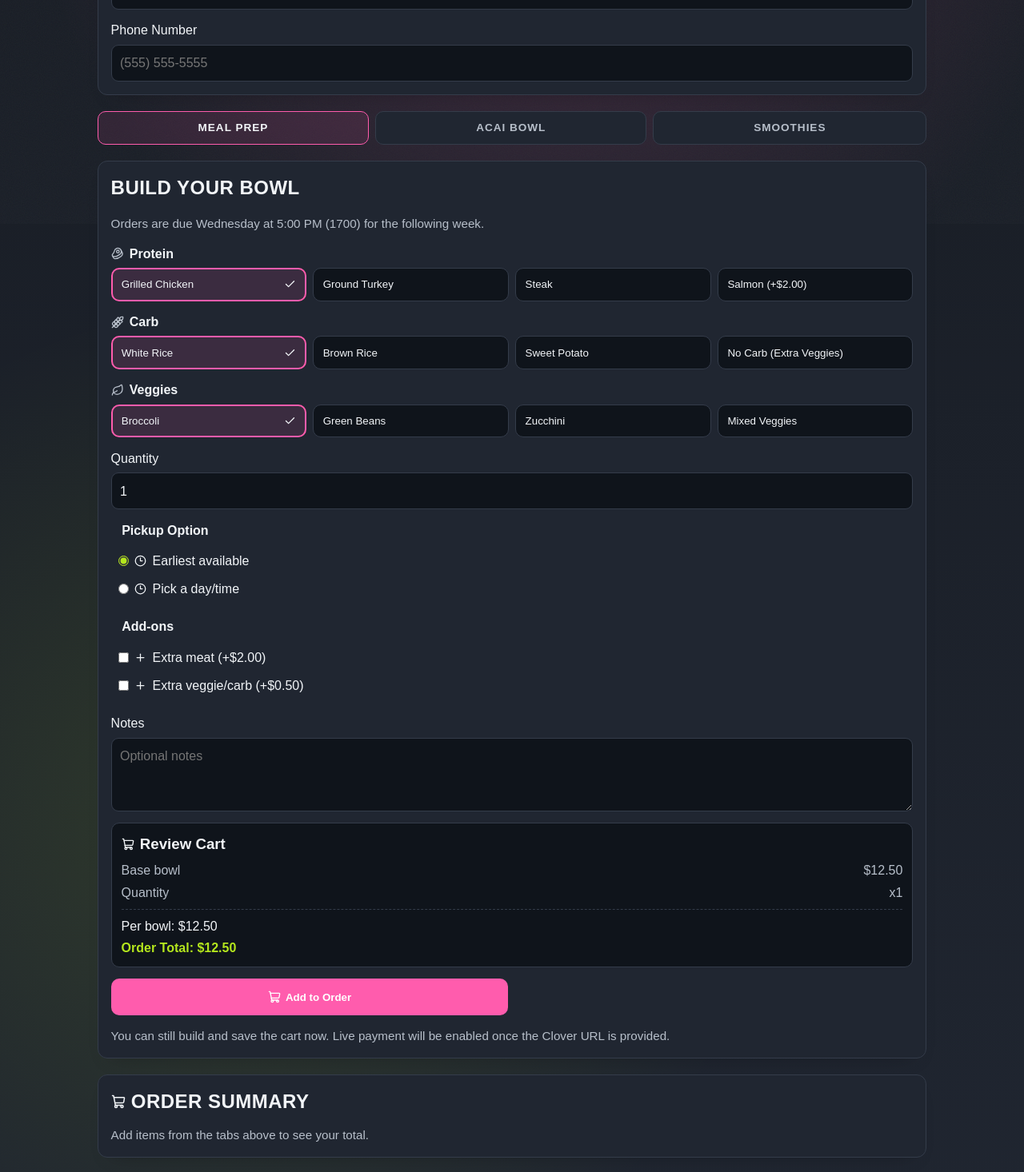
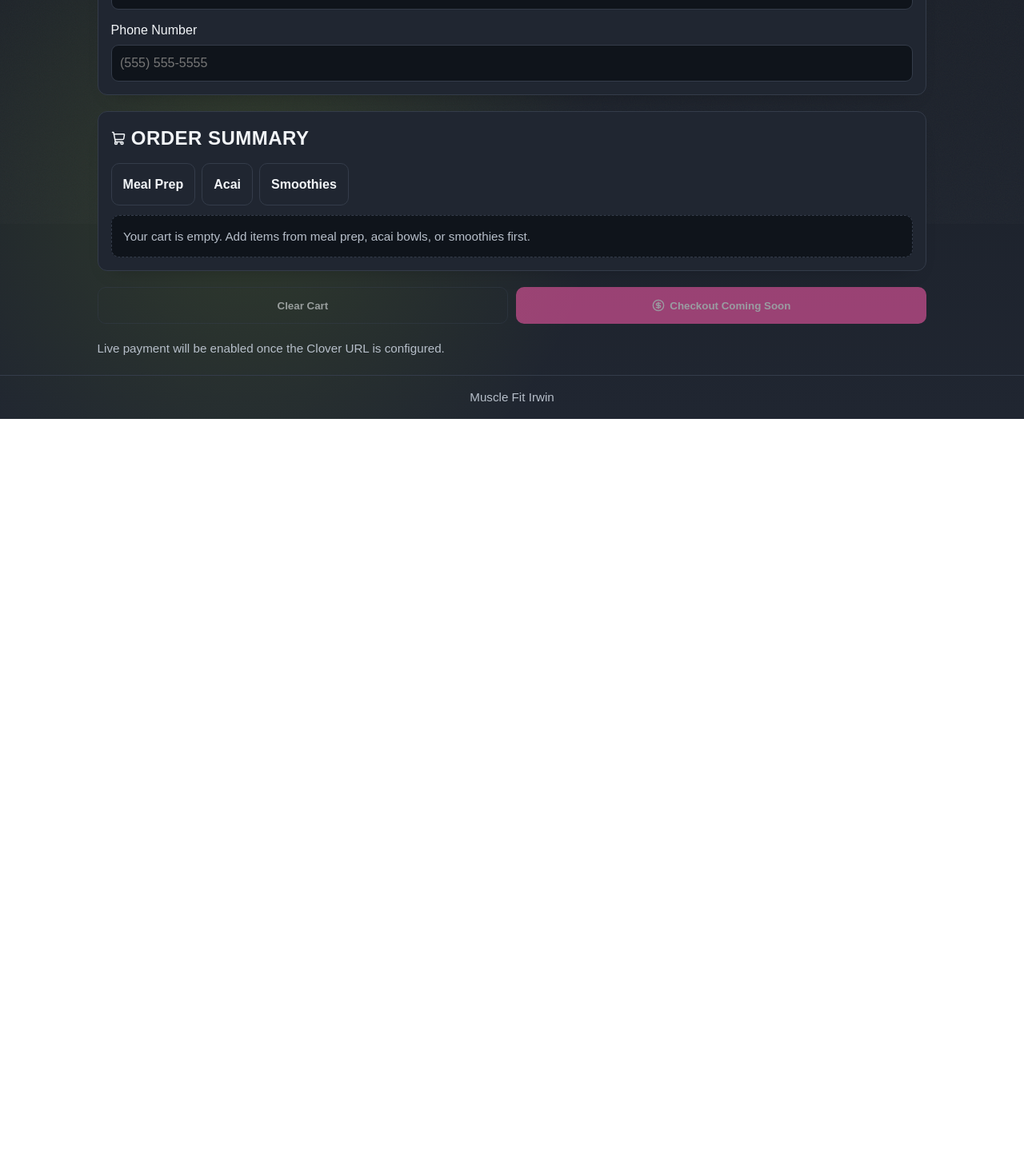
Before and after one commit to nwilliam441/Musclefit, a Next.js app: page /order in a window 1280 px wide. Shown: the part 520-1986 px from the top of the page at 80% size. After the commit the page ends 1044 px from the top, so only its background shows below. Built offline with nearby package versions, Linux system fonts and the light colour scheme.

Commit message:
fix(order): make order page review-only cart

```diff
--- a/app/globals.css
+++ b/app/globals.css
@@ -991,10 +991,32 @@ input[type="radio"] {
   gap: 0.75rem;
 }
 
+.summary-header {
+  display: grid;
+  gap: 0.75rem;
+}
+
 .order-summary h2 {
   display: inline-flex;
   align-items: center;
   gap: 0.45rem;
+}
+
+.summary-controls {
+  display: flex;
+  flex-wrap: wrap;
+  gap: 0.5rem;
+}
+
+.summary-controls .btn {
+  width: auto;
+}
+
+.summary-empty-state {
+  border: 1px dashed var(--border);
+  border-radius: 10px;
+  padding: 0.9rem;
+  background: #0f141b;
 }
 
 .summary-section {
@@ -1004,12 +1026,54 @@ input[type="radio"] {
   gap: 0.35rem;
 }
 
+.summary-row-top {
+  display: flex;
+  justify-content: space-between;
+  align-items: center;
+  gap: 0.75rem;
+  flex-wrap: wrap;
+}
+
+.summary-row-actions {
+  display: inline-flex;
+  align-items: center;
+  gap: 0.75rem;
+  flex-wrap: wrap;
+}
+
 .summary-label {
   font-weight: 700;
   text-transform: uppercase;
   letter-spacing: 0.06em;
   font-size: 0.78rem;
   color: var(--accent-tan);
+}
+
+.summary-link,
+.summary-remove {
+  font: inherit;
+  font-size: 0.86rem;
+  color: var(--text-main);
+}
+
+.summary-link {
+  text-decoration: underline;
+  text-underline-offset: 0.18rem;
+}
+
+.summary-remove {
+  border: 0;
+  background: transparent;
+  display: inline-flex;
+  align-items: center;
+  gap: 0.35rem;
+  cursor: pointer;
+  padding: 0;
+}
+
+.summary-remove:hover,
+.summary-link:hover {
+  color: var(--accent-red);
 }
 
 .summary-line-items {
--- a/app/order/page.tsx
+++ b/app/order/page.tsx
@@ -1,14 +1,11 @@
 "use client";
 
-import { useState } from "react";
-import { CircleDollarSign, ShoppingCart } from "lucide-react";
-import { MealPrepForm } from "@/components/meal-prep-form";
-import { AcaiForm } from "@/components/acai-form";
-import { SmoothieForm } from "@/components/smoothie-form";
+import Link from "next/link";
+import { useEffect, useState } from "react";
+import { CircleDollarSign, ShoppingCart, Trash2 } from "lucide-react";
 import { siteData } from "@/lib/site-data";
 import type { CartEntry, UnifiedCart } from "@/lib/cart-types";
-
-type Tab = "meal-prep" | "acai" | "smoothie";
+import { clearStoredCart, readStoredCart, removeStoredCartItem } from "@/lib/cart-storage";
 
 const formatCurrency = (value: number) =>
   new Intl.NumberFormat("en-US", { style: "currency", currency: "USD" }).format(value);
@@ -16,16 +13,23 @@ const formatCurrency = (value: number) =>
 const hasCheckoutUrl = Boolean(siteData.clover.orderUrl);
 
 export default function OrderPage() {
-  const [activeTab, setActiveTab] = useState<Tab>("meal-prep");
   const [cart, setCart] = useState<UnifiedCart>({});
   const [customer, setCustomer] = useState({ name: "", email: "", phone: "" });
   const [isSubmitting, setIsSubmitting] = useState(false);
   const [submitMessage, setSubmitMessage] = useState("");
 
-  const updateCart = (key: keyof UnifiedCart) => (entry: CartEntry) => {
-    setCart((prev) => ({ ...prev, [key]: entry }));
-    setSubmitMessage("");
-  };
+  useEffect(() => {
+    const syncCart = () => setCart(readStoredCart());
+
+    syncCart();
+    window.addEventListener("focus", syncCart);
+    window.addEventListener("storage", syncCart);
+
+    return () => {
+      window.removeEventListener("focus", syncCart);
+      window.removeEventListener("storage", syncCart);
+    };
+  }, []);
 
   const grandTotal =
     (cart.mealPrep?.subtotal ?? 0) + (cart.acai?.subtotal ?? 0) + (cart.smoothie?.subtotal ?? 0);
@@ -66,24 +70,29 @@ export default function OrderPage() {
     }
   };
 
-  const tabs: Array<{ id: Tab; label: string; cartKey: keyof UnifiedCart }> = [
-    { id: "meal-prep", label: "Meal Prep", cartKey: "mealPrep" },
-    { id: "acai", label: "Acai Bowl", cartKey: "acai" },
-    { id: "smoothie", label: "Smoothies", cartKey: "smoothie" },
+  const summaryRows: Array<{ label: string; href: string; cartKey: keyof UnifiedCart; entry: CartEntry | undefined }> = [
+    { label: "Meal Prep", href: "/meal-prep", cartKey: "mealPrep", entry: cart.mealPrep },
+    { label: "Acai Bowl", href: "/acai-bowls", cartKey: "acai", entry: cart.acai },
+    { label: "Smoothies", href: "/smoothies", cartKey: "smoothie", entry: cart.smoothie },
   ];
 
-  const summaryRows: Array<{ label: string; entry: CartEntry | undefined }> = [
-    { label: "Meal Prep", entry: cart.mealPrep },
-    { label: "Acai Bowl", entry: cart.acai },
-    { label: "Smoothies", entry: cart.smoothie },
-  ];
+  const removeItem = (key: keyof UnifiedCart) => {
+    setCart(removeStoredCartItem(key));
+    setSubmitMessage("");
+  };
+
+  const clearCart = () => {
+    clearStoredCart();
+    setCart({});
+    setSubmitMessage("");
+  };
 
   return (
     <main className="page-shell">
       <section className="hero compact">
         <p className="eyebrow">Order</p>
-        <h1>Build Your Order</h1>
-        <p>Add items from each tab, review your total, then check out in one step.</p>
+        <h1>Review Your Order</h1>
+        <p>This page is your cart review. Build meal prep, acai, and smoothie items on their own pages, then check out here.</p>
       </section>
 
       {/* Customer info */}
@@ -119,50 +128,35 @@ export default function OrderPage() {
         </label>
       </section>
 
-      {/* Tab navigation */}
-      <nav className="order-tabs" aria-label="Order categories">
-        {tabs.map(({ id, label, cartKey }) => {
-          const hasItem = Boolean(cart[cartKey]);
-          return (
-            <button
-              key={id}
-              type="button"
-              className={`tab-btn${activeTab === id ? " active" : ""}${hasItem ? " has-item" : ""}`}
-              onClick={() => setActiveTab(id)}
-            >
-              {label}
-              {hasItem ? <span className="tab-check" aria-label="added">✓</span> : null}
-            </button>
-          );
-        })}
-      </nav>
-
-      {/* Tab panels */}
-      <div className="tab-panel">
-        {activeTab === "meal-prep" && (
-          <MealPrepForm cartMode onCartUpdate={updateCart("mealPrep")} />
-        )}
-        {activeTab === "acai" && (
-          <AcaiForm cartMode onCartUpdate={updateCart("acai")} />
-        )}
-        {activeTab === "smoothie" && (
-          <SmoothieForm onCartUpdate={updateCart("smoothie")} />
-        )}
-      </div>
-
-      {/* Order summary */}
       <section className="card order-summary" aria-live="polite">
-        <h2>
-          <ShoppingCart size={18} aria-hidden="true" /> Order Summary
-        </h2>
+        <div className="summary-header">
+          <h2>
+            <ShoppingCart size={18} aria-hidden="true" /> Order Summary
+          </h2>
+          <div className="summary-controls">
+            <Link href="/meal-prep" className="btn btn-secondary">Meal Prep</Link>
+            <Link href="/acai-bowls" className="btn btn-secondary">Acai</Link>
+            <Link href="/smoothies" className="btn btn-secondary">Smoothies</Link>
+          </div>
+        </div>
 
         {summaryRows.every((r) => !r.entry) ? (
-          <p className="muted">Add items from the tabs above to see your total.</p>
+          <div className="summary-empty-state">
+            <p className="muted">Your cart is empty. Add items from meal prep, acai bowls, or smoothies first.</p>
+          </div>
         ) : (
-          summaryRows.map(({ label, entry }) =>
+          summaryRows.map(({ label, href, cartKey, entry }) =>
             entry ? (
               <div key={label} className="summary-section">
-                <p className="summary-label">{label}</p>
+                <div className="summary-row-top">
+                  <p className="summary-label">{label}</p>
+                  <div className="summary-row-actions">
+                    <Link href={href} className="summary-link">Edit</Link>
+                    <button type="button" className="summary-remove" onClick={() => removeItem(cartKey)}>
+                      <Trash2 size={14} aria-hidden="true" /> Remove
+                    </button>
+                  </div>
+                </div>
                 <ul className="summary-line-items">
                   {entry.lineItems.map((item) => (
                     <li key={item.label}>
@@ -185,8 +179,16 @@ export default function OrderPage() {
         ) : null}
       </section>
 
-      {/* Checkout */}
       <div className="cart-actions">
+        <button
+          type="button"
+          className="btn btn-secondary"
+          disabled={grandTotal === 0}
+          aria-disabled={grandTotal === 0}
+          onClick={clearCart}
+        >
+          Clear Cart
+        </button>
         <button
           type="button"
           className={`btn btn-primary submit-btn${isSubmitting ? " is-loading" : ""}`}
--- a/components/meal-prep-form.tsx
+++ b/components/meal-prep-form.tsx
@@ -4,6 +4,7 @@ import { useMemo, useState, type ReactNode } from "react";
 import { Beef, Check, CircleDollarSign, Clock3, Leaf, Plus, ShoppingCart, Wheat } from "lucide-react";
 import { siteData } from "@/lib/site-data";
 import type { CartEntry } from "@/lib/cart-types";
+import { updateStoredCartItem } from "@/lib/cart-storage";
 
 type OrderFormState = {
   name: string;
@@ -151,8 +152,7 @@ export function MealPrepForm({ cartMode, onCartUpdate }: MealPrepFormProps = {})
 
     setCartOrder(nextOrder);
 
-    if (cartMode && onCartUpdate) {
-      onCartUpdate({
+    const cartEntry: CartEntry = {
       subtotal: nextOrder.pricing.orderTotal,
       lineItems: nextOrder.pricing.lineItems,
       details: {
@@ -160,10 +160,15 @@ export function MealPrepForm({ cartMode, onCartUpdate }: MealPrepFormProps = {})
         pickup: nextOrder.pickup,
         notes: nextOrder.notes,
       },
-      });
+    };
+
+    updateStoredCartItem("mealPrep", cartEntry);
+
+    if (cartMode && onCartUpdate) {
+      onCartUpdate(cartEntry);
       setSubmitMessage("Meal prep added to order.");
     } else {
-      setSubmitMessage("Cart ready. Continue to checkout.");
+      setSubmitMessage("Meal prep added to cart. Review it on the order page.");
     }
   };
 
--- a/components/smoothie-form.tsx
+++ b/components/smoothie-form.tsx
@@ -4,6 +4,7 @@ import { useMemo, useState } from "react";
 import { Check, Clock3, ShoppingCart } from "lucide-react";
 import { siteData } from "@/lib/site-data";
 import type { CartEntry } from "@/lib/cart-types";
+import { updateStoredCartItem } from "@/lib/cart-storage";
 
 const smoothieData = siteData.smoothies;
 const allSmoothies = smoothieData.categories.flatMap((cat) =>
@@ -14,7 +15,7 @@ const formatCurrency = (value: number) =>
   new Intl.NumberFormat("en-US", { style: "currency", currency: "USD" }).format(value);
 
 type SmoothieFormProps = {
-  onCartUpdate: (entry: CartEntry) => void;
+  onCartUpdate?: (entry: CartEntry) => void;
 };
 
 export function SmoothieForm({ onCartUpdate }: SmoothieFormProps) {
@@ -63,7 +64,7 @@ export function SmoothieForm({ onCartUpdate }: SmoothieFormProps) {
         ? "Earliest available pickup"
         : `Scheduled pickup: ${pickupDate} at ${pickupTime}`;
 
-    onCartUpdate({
+    const cartEntry: CartEntry = {
       subtotal: orderTotal,
       lineItems,
       details: {
@@ -74,7 +75,10 @@ export function SmoothieForm({ onCartUpdate }: SmoothieFormProps) {
         pickup: pickupSummary,
         notes,
       },
-    });
+    };
+
+    updateStoredCartItem("smoothie", cartEntry);
+    onCartUpdate?.(cartEntry);
 
     setAddedMessage("Smoothies added to order.");
   };
--- /dev/null
+++ b/lib/cart-storage.ts
@@ -0,0 +1,54 @@
+import type { CartEntry, UnifiedCart } from "@/lib/cart-types";
+
+const ORDER_CART_KEY = "musclefit-order-cart";
+
+function canUseStorage() {
+  return typeof window !== "undefined";
+}
+
+export function readStoredCart(): UnifiedCart {
+  if (!canUseStorage()) {
+    return {};
+  }
+
+  const raw = window.localStorage.getItem(ORDER_CART_KEY);
+  if (!raw) {
+    return {};
+  }
+
+  try {
+    const parsed = JSON.parse(raw) as UnifiedCart;
+    return parsed ?? {};
+  } catch {
+    return {};
+  }
+}
+
+export function writeStoredCart(cart: UnifiedCart) {
+  if (!canUseStorage()) {
+    return;
+  }
+
+  window.localStorage.setItem(ORDER_CART_KEY, JSON.stringify(cart));
+}
+
+export function updateStoredCartItem(key: keyof UnifiedCart, entry: CartEntry) {
+  const nextCart = {
+    ...readStoredCart(),
+    [key]: entry,
+  };
+
+  writeStoredCart(nextCart);
+  return nextCart;
+}
+
+export function removeStoredCartItem(key: keyof UnifiedCart) {
+  const nextCart = { ...readStoredCart() };
+  delete nextCart[key];
+  writeStoredCart(nextCart);
+  return nextCart;
+}
+
+export function clearStoredCart() {
+  writeStoredCart({});
+}
```
Also changed, not shown: app/smoothies/page.tsx (+19 -0 lines), components/acai-form.tsx (+10 -15 lines). Lines whose indentation alone changed are shown as unchanged.
